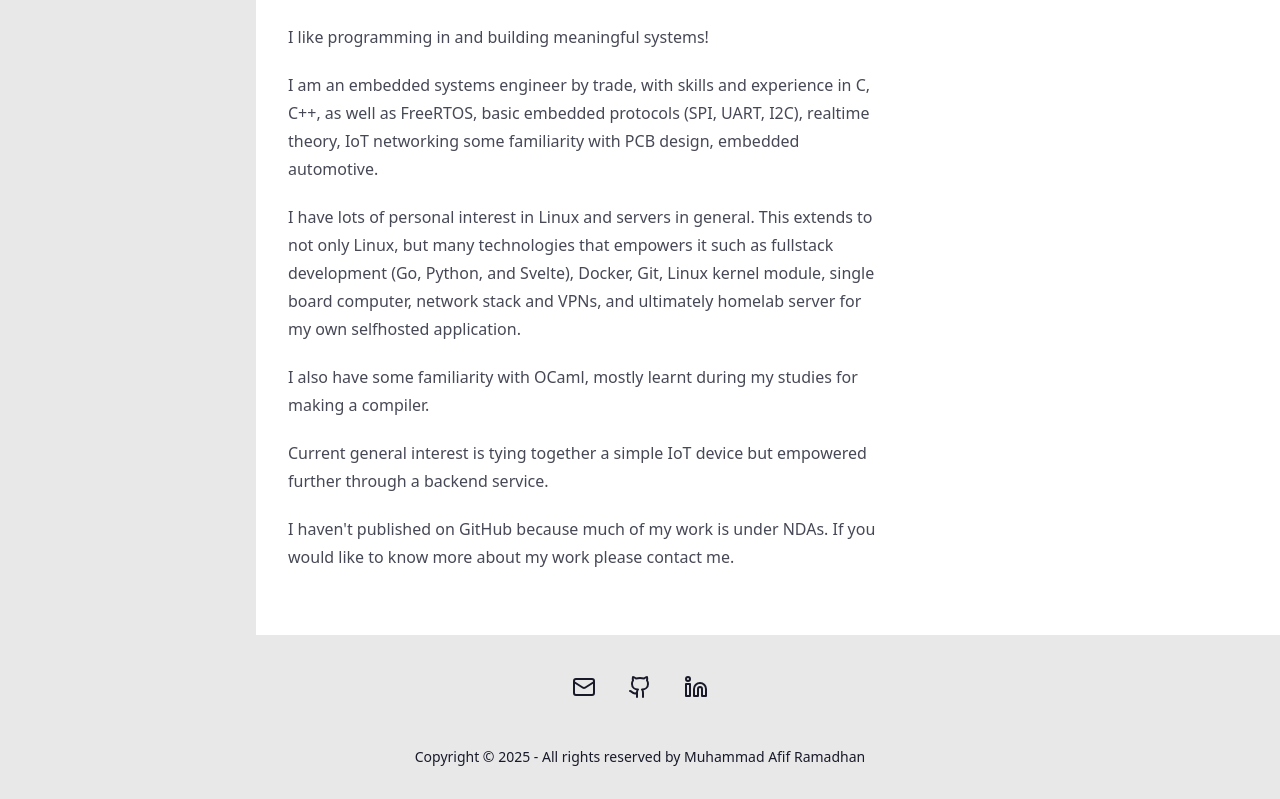
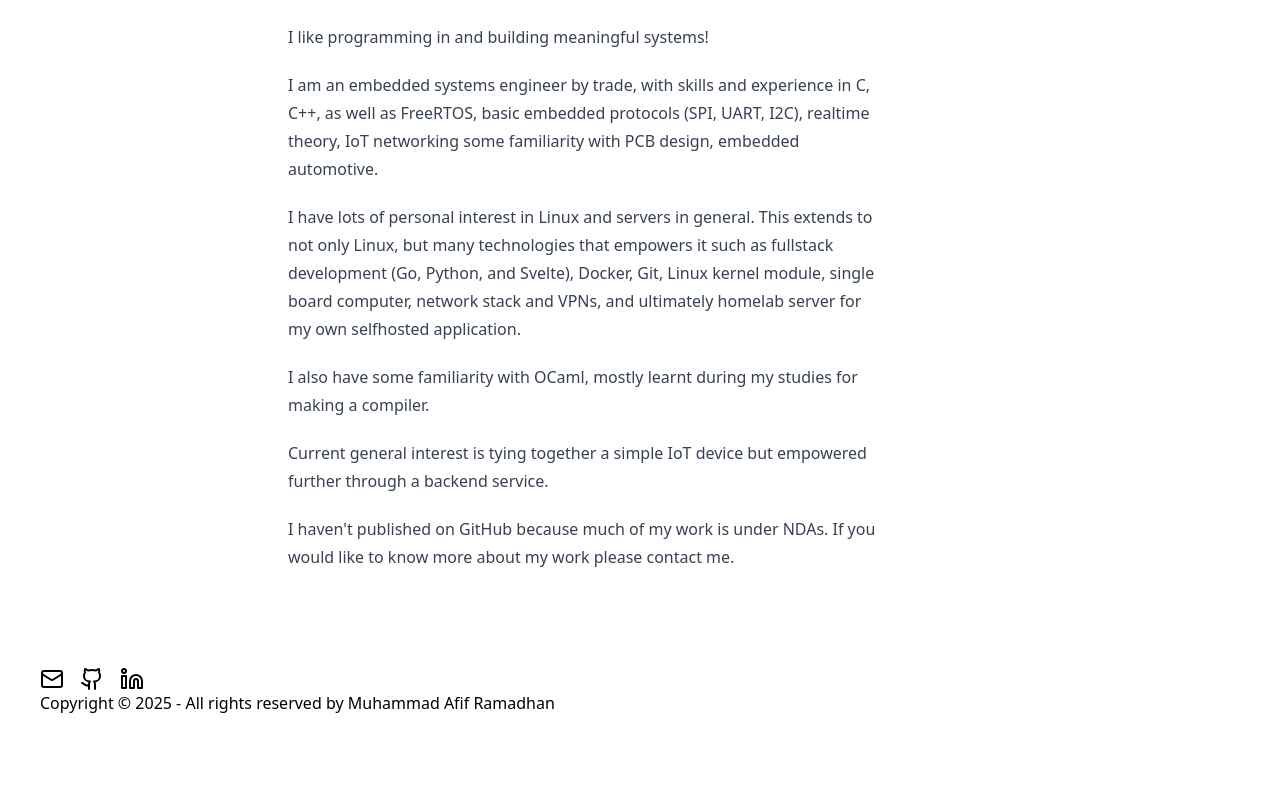
Before and after one commit to ramadhanafif/portofolio-v2, a SvelteKit app: page / in a window 1280 px wide. Shown: the part 2723-3522 px from the top of the page. After the commit the page ends 3470 px from the top, so only its background shows below. Built offline with nearby package versions, Linux system fonts and the light colour scheme.

Commit message:
chore(dependencies): migrate from pnpm to bun
- delete pnpm-lock.yaml for bun.lock
- remove daisyui from package.json and app.css as it is not needed
- modify +page.svelte to reflect the styling changes due to daisyui removal

```diff
--- a/package.json
+++ b/package.json
@@ -21,7 +21,6 @@
     "@tailwindcss/forms": "^0.5.10",
     "@tailwindcss/typography": "^0.5.16",
     "@tailwindcss/vite": "^4.1.12",
-		"daisyui": "^5.0.54",
     "prettier": "^3.6.2",
     "prettier-plugin-svelte": "^3.4.0",
     "svelte": "^5.38.6",
@@ -41,5 +40,8 @@
     "@lucide/svelte": "^0.542.0",
     "@sveltejs/adapter-node": "^5.3.1"
   },
-	"packageManager": "pnpm@10.15.0+sha512.486ebc259d3e999a4e8691ce03b5cac4a71cbeca39372a9b762cb500cfdf0873e2cb16abe3d951b1ee2cf012503f027b98b6584e4df22524e0c7450d9ec7aa7b"
+  "packageManager": "pnpm@10.15.0+sha512.486ebc259d3e999a4e8691ce03b5cac4a71cbeca39372a9b762cb500cfdf0873e2cb16abe3d951b1ee2cf012503f027b98b6584e4df22524e0c7450d9ec7aa7b",
+  "trustedDependencies": [
+    "@tailwindcss/oxide"
+  ]
 }
--- a/src/app.css
+++ b/src/app.css
@@ -1,6 +1,3 @@
 @import 'tailwindcss';
 @plugin '@tailwindcss/forms';
 @plugin '@tailwindcss/typography';
-@plugin "daisyui" {
-	themes: corporate --default;
-}
--- a/src/routes/+page.svelte
+++ b/src/routes/+page.svelte
@@ -4,7 +4,7 @@
 
 <div class="flex min-h-screen">
 	<!-- Left Sidebar -->
-	<aside class="md:block hidden pt-16 w-64 bg-base-200 flex-shrink-0">
+	<aside class="md:block hidden pt-16 w-64 flex-shrink-0">
 		<div class="fixed mx-4">
 			<!-- Sidebar content -->
 			<ul>
@@ -17,7 +17,7 @@
 	</aside>
 
 	<!-- Main Content -->
-	<main class="flex-1 mx-8 bg-base-100 my-16 prose">
+	<main class="flex-1 mx-8 my-16 prose">
 		<div class="">
 			<h1>Muhammad Afif Ramadhan</h1>
 		</div>
@@ -120,7 +120,7 @@
 		<ul>
 			<li>
 				<span class="block">KTH Royal Institute of Technology</span>
-				<small class="block text-primary/80">Sweden - class 2024</small>
+				<small class="block">Sweden - class 2024</small>
 				<p>
 					I am currently enrolled master's program for embedded systems, with concentration on
 					embedded software. Expected to graduate in 2026.
@@ -129,7 +129,7 @@
 
 			<li>
 				<span>ITB: Bandung Institute of Technology</span>
-				<small class="block text-primary/80">Indonesia - class 2016 - cum laude</small>
+				<small class="block">Indonesia - class 2016 - cum laude</small>
 
 				<p>
 					Majored in Electrical Engineering (cum laude) with a self-directed emphasis on VLSI,
@@ -164,25 +164,19 @@
 			more about my work please contact me.
 		</p>
 	</main>
-
-	<!-- Right Sidebar -->
-	<!-- <aside class="w-32 bg-secondary flex-shrink-0">Sidebar content</aside> -->
 </div>
 
-<footer
-	class="footer footer-horizontal py-8 bg-base-200 text-base-content footer-center p-
-10"
->
+<footer class="footer footer-horizontal py-8 footer-center p-10">
 	<nav>
-		<div class="grid grid-flow-col gap-4">
-			<a class="btn btn-square btn-ghost" target="_blank" href="mailto:ramadhanafif@gmail.com">
+		<div class="flex gap-4">
+			<a class="" target="_blank" href="mailto:ramadhanafif@gmail.com">
 				<Mail />
 			</a>
-			<a class="btn btn-square btn-ghost" target="_blank" href="https://github.com/ramadhanafif">
+			<a class="" target="_blank" href="https://github.com/ramadhanafif">
 				<Github />
 			</a>
 			<a
-				class="btn btn-square btn-ghost"
+				class=""
 				target="_blank"
 				href="https://www.linkedin.com/in/muhammad-afif-ramadhan-35232415a/"
 			>
```
Also changed, not shown: 2 other files (tests, documents, lock files or other folders). Lines whose indentation alone changed are shown as unchanged.
